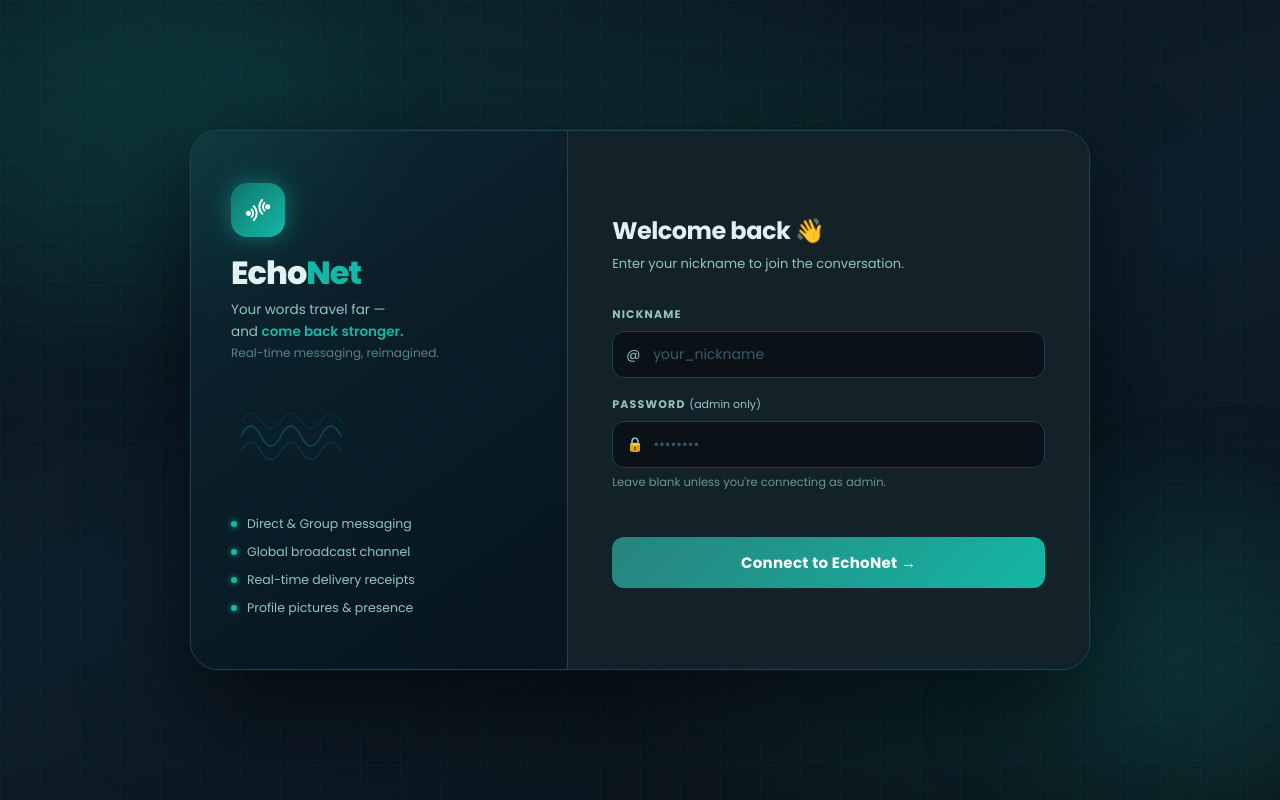
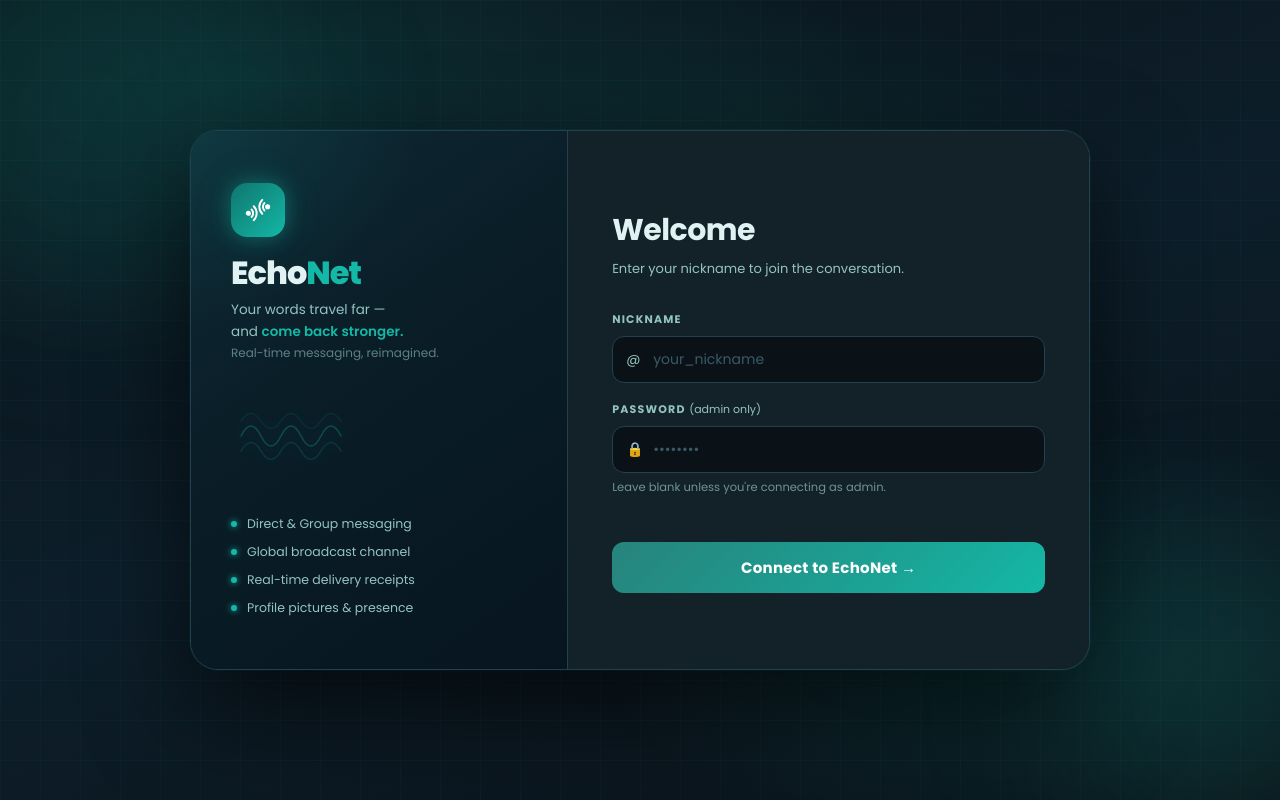
Before and after one commit to ishfak-akbar/echo-net-chat-room, a Flask app: page / in a window 1280 px wide. Run offline with Flask 3, Linux system fonts and the light colour scheme.

Commit message:
Update form-title font-size and profile-dp edit icon background

```diff
--- a/templates/chat.html
+++ b/templates/chat.html
@@ -655,7 +655,7 @@
                 position: absolute;
                 bottom: 0;
                 right: 0;
-                background: var(--accent-end);
+                background: var(--text);
                 border-radius: 50%;
                 width: 14px;
                 height: 14px;
--- a/templates/login.html
+++ b/templates/login.html
@@ -267,7 +267,7 @@
       }
 
       .form-title {
-        font-size: 24px;
+        font-size: 30px;
         font-weight: 700;
         margin-bottom: 6px;
         letter-spacing: -0.5px;
@@ -480,7 +480,7 @@
       </div>
 
       <div class="panel-right">
-        <div class="form-title">Welcome back 👋</div>
+        <div class="form-title">Welcome</div>
         <div class="form-sub">
           Enter your nickname to join the conversation.
         </div>
```
